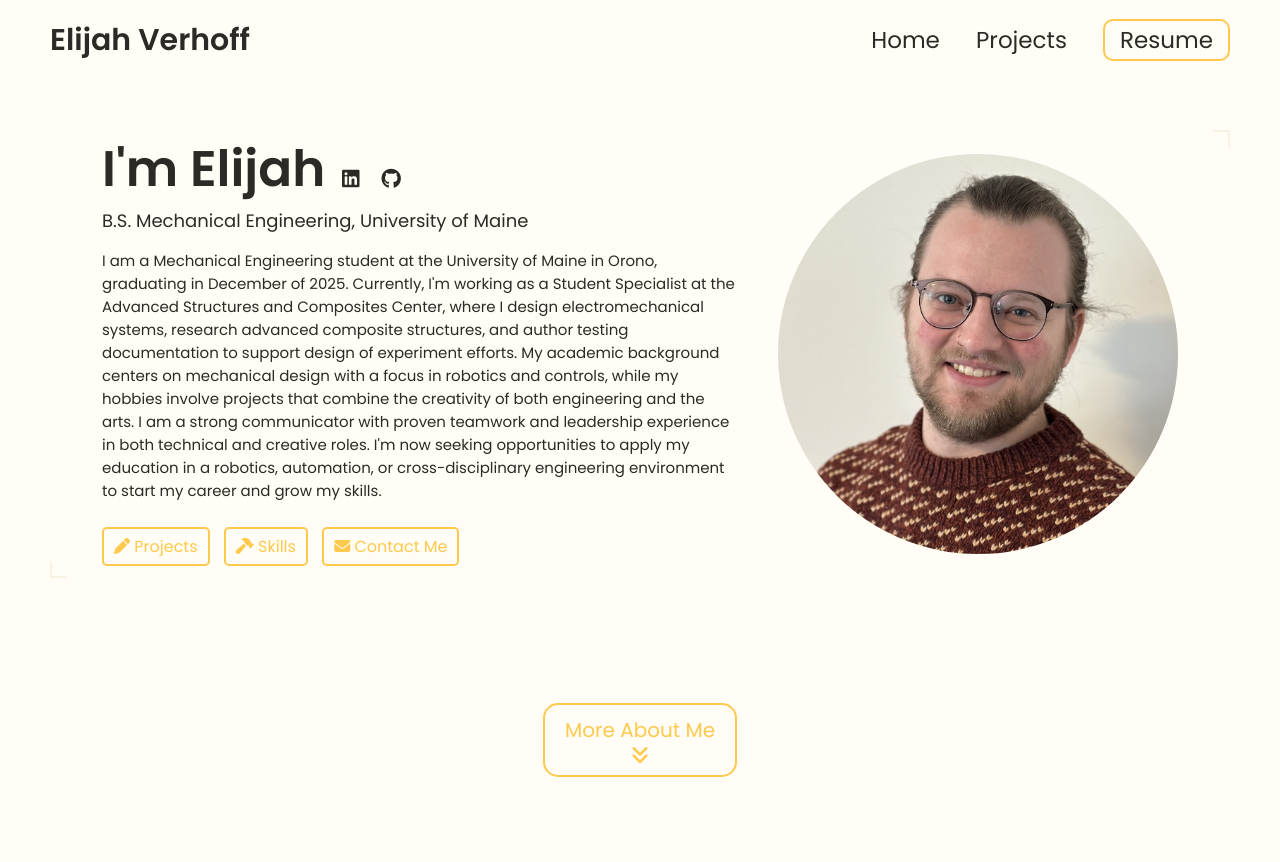
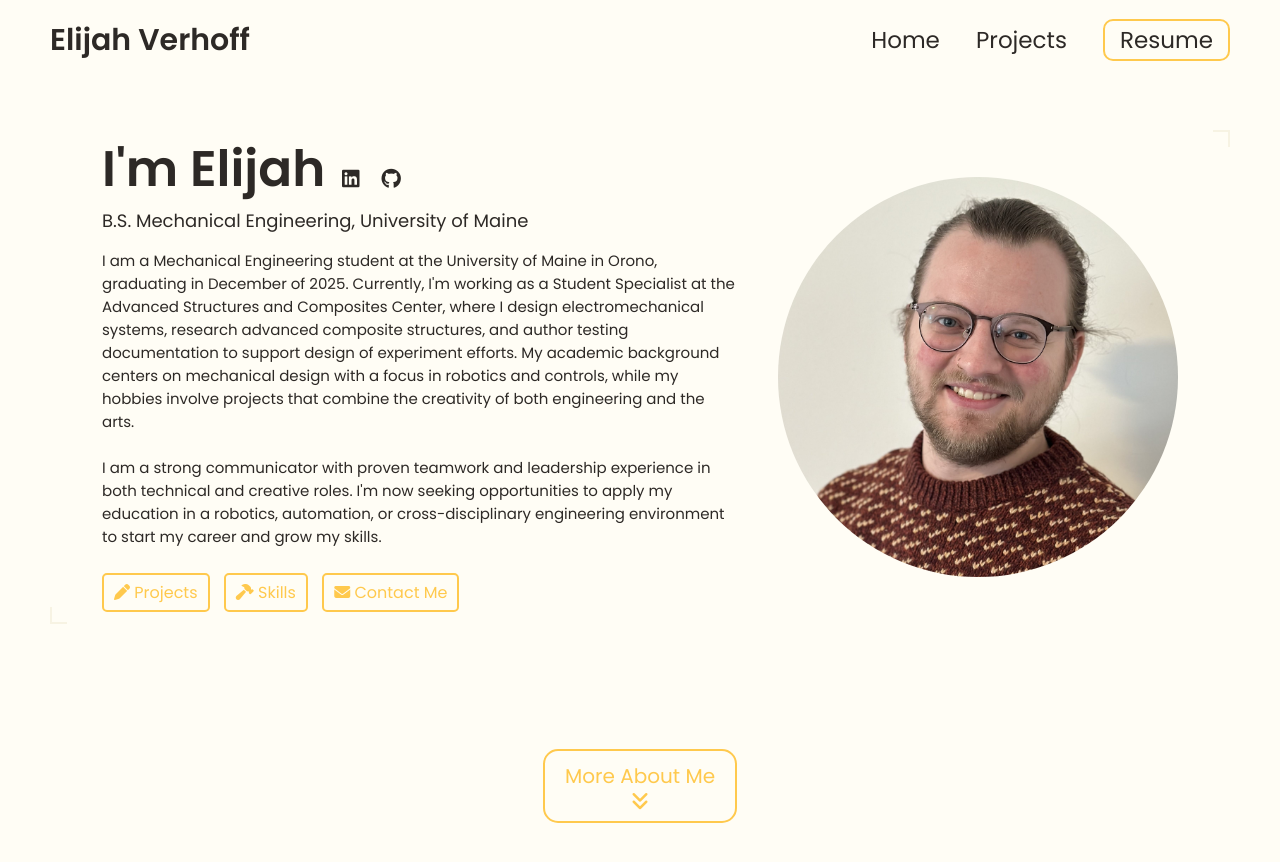
Before and after one commit to elijahverhoff/elijahverhoff.github.io, a Jekyll site: the page built from index.html, in a window 1280 px wide and 900 px high. Shown: the top 862 px of the window. Built offline with Jekyll 4.4.1, drawn with Linux system fonts in a browser that asks for light colours.

```diff
--- a/_config.yml
+++ b/_config.yml
@@ -20,7 +20,7 @@ description: >- # dont remove this line. this will ignore all new lines until th
   design electromechanical systems, research advanced composite structures, and author testing documentation
   to support design of experiment efforts. My academic background centers on mechanical design with a focus in
   robotics and controls, while my hobbies involve projects that combine the creativity of both engineering and
-  the arts.
+  the arts.<br><br>
 
   I am a strong communicator with proven teamwork and leadership experience in both technical and creative
   roles. I'm now seeking opportunities to apply my education in a robotics, automation, or cross-disciplinary
```
